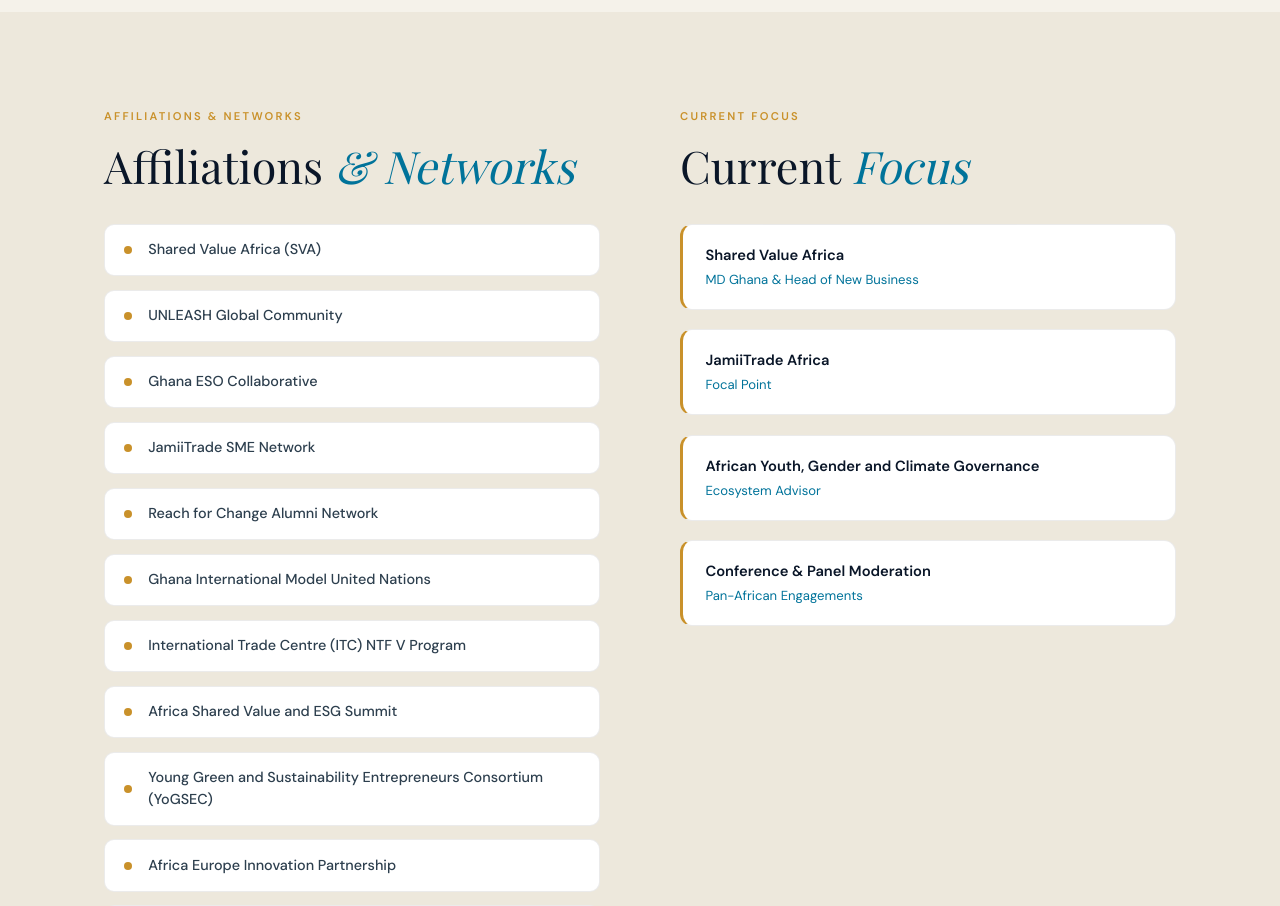
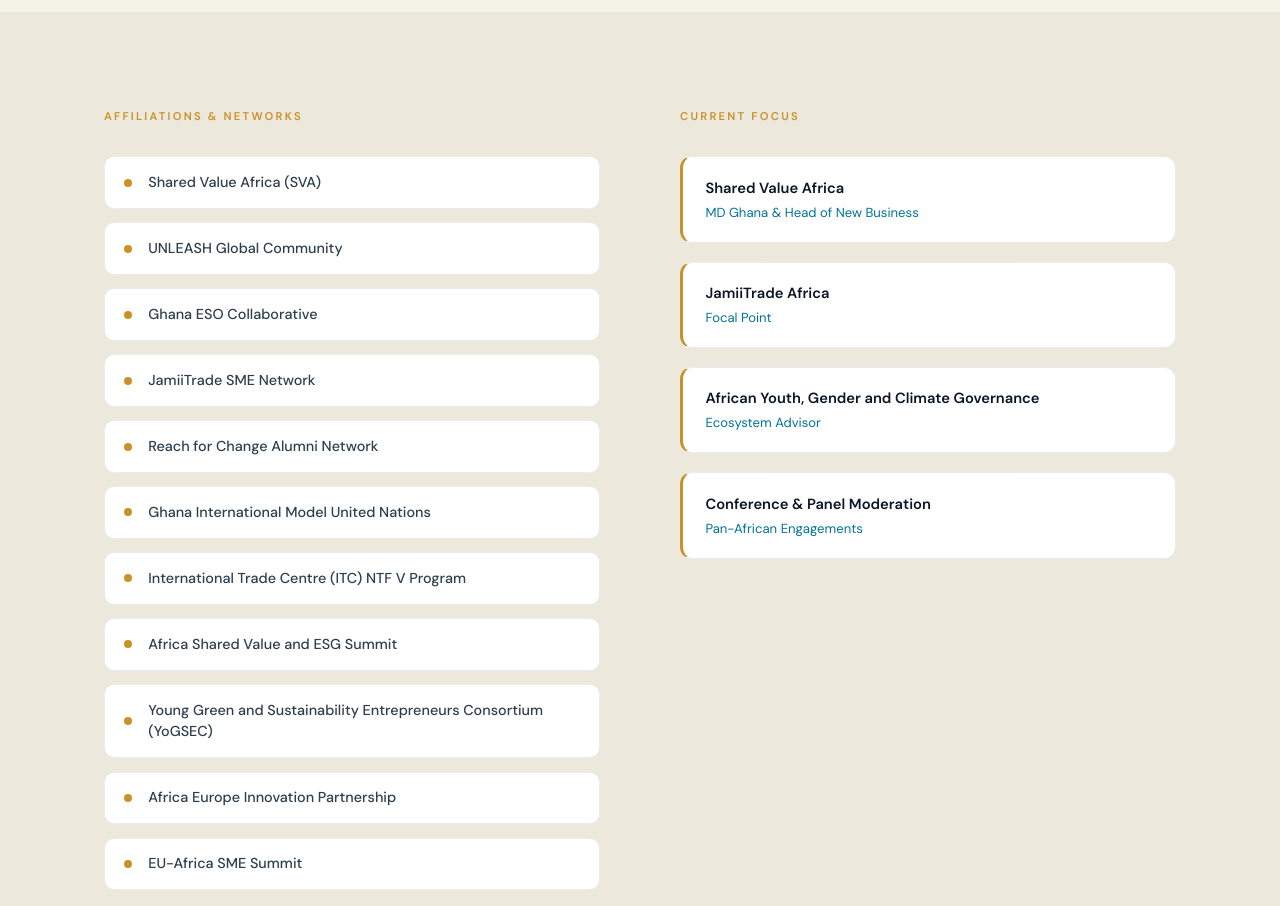
Before and after one commit to Frank0751/andrews-portfolio, a Next.js app: page /about in a window 1280 px wide. Shown: the part 2260-3166 px from the top of the page. Built offline with nearby package versions, Linux system fonts and the light colour scheme; a web font is replaced by a local one.

Commit message:
Chnaged af & Net and Cur Foc in About page

```diff
--- a/src/app/about/page.tsx
+++ b/src/app/about/page.tsx
@@ -253,7 +253,7 @@ export default function About() {
               <Reveal>
                 <span style={{ color: "#C9912A", fontSize: "0.7rem", fontWeight: 600, letterSpacing: "0.2em", textTransform: "uppercase", marginBottom: "1rem", display: "block" }}>Affiliations & Networks</span>
                 <h2 className="font-serif" style={{ color: "#0a1628", lineHeight: 1.15, marginBottom: "2rem", fontSize: "clamp(2rem,3.5vw,3rem)" }}>
-                  Affiliations <em style={{ fontStyle: "italic", color: "#00739A" }}>&amp; Networks</em>
+
                 </h2>
                 <div style={{ display: "flex", flexDirection: "column", gap: "0.85rem" }}>
                   {[
@@ -284,7 +284,7 @@ export default function About() {
               <Reveal delay={0.15}>
                 <span style={{ color: "#C9912A", fontSize: "0.7rem", fontWeight: 600, letterSpacing: "0.2em", textTransform: "uppercase", marginBottom: "1rem", display: "block" }}>Current Focus</span>
                 <h2 className="font-serif" style={{ color: "#0a1628", lineHeight: 1.15, marginBottom: "2rem", fontSize: "clamp(2rem,3.5vw,3rem)" }}>
-                  Current <em style={{ fontStyle: "italic", color: "#00739A" }}>Focus</em>
+
                 </h2>
                 <div style={{ display: "flex", flexDirection: "column", gap: "1.2rem" }}>
                   {[
```
